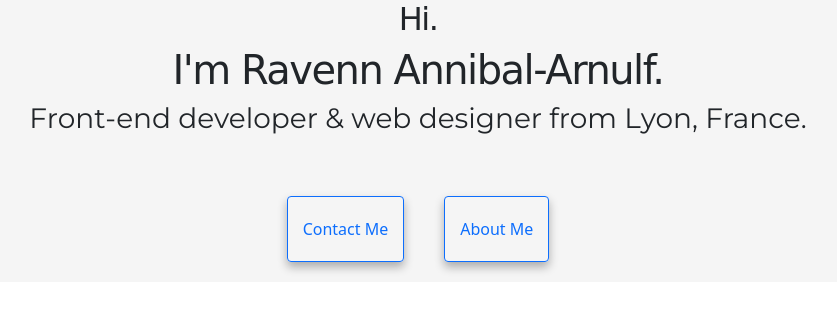
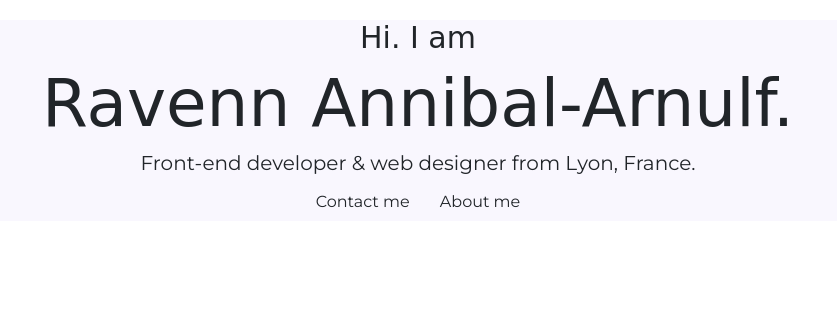
Before and after one commit to Ravennisis/portfolio-project-final, a plain HTML site: page index.html in a window 1280 px wide. Shown: the whole page, without its empty margins (222-1059 px from the left). Drawn offline with nearby package versions, Linux system fonts and the light colour scheme; a web font is replaced by a local one.

Commit message:
styling changes

```diff
--- a/CSS/styles.css
+++ b/CSS/styles.css
@@ -1,45 +1,20 @@
-h1,
-h2 {
-  font-family: "Orelega One", cursive;
-  font-weight: 500;
-  font-size: 3.5em;
-  letter-spacing: -1.5px;
-  line-height: 110%;
-  margin: 0;
+.hero {
+  font-family: "Montserrat", sans-serif;
+  background-color: #f9f7fe;
+  text-align: center;
 }
 
-h3 {
-  font-family: "Montserrat", sans-serif;
+.hero h1 {
+  font-family: "Orelega One", cursive;
+  font-size: 66px;
 }
 
-.navigation-links {
-  display: flex;
-  margin-top: 40px;
-  justify-content: center;
+.hero h2 {
+  font-family: "Orelega One", cursive;
+  font-size: 30px;
+  margin-top: 20px;
 }
 
-.navigation-links a {
-  margin: 20px;
+.hero h3 {
+  font-size: 20px;
 }
-
-.primary-link {
-  border-radius: 4px;
-  padding: 20px 15px;
-  text-decoration: none;
-  text-transform: capitalize;
-  box-shadow: 0 5px 10px rgba(0, 0, 0, 0.3);
-  border: 1px solid;
-}
-
-.secondary-link {
-  border-radius: 4px;
-  padding: 20px 15px;
-  text-decoration: none;
-  text-transform: capitalize;
-  border: 1px solid;
-  box-shadow: 0 5px 10px rgba(0, 0, 0, 0.3);
-}
-
-.hero {
-  background-color: whitesmoke;
-}
--- a/index.html
+++ b/index.html
@@ -15,13 +15,11 @@
 </head>
 <body>
     <div class="hero">
-    <h2 class="text-center"> Hi.</h2>
-    <h1 class="text-center"> I'm Ravenn Annibal-Arnulf.</h1>
-    <h3 class="text-center">Front-end developer & web designer from Lyon, France.</h3>
-    <div class="navigation-links mb-5">
-        <a href="about.html#contact" class="primary-link">Contact me</a>
-        <a href="about.html" class="secondary-link">About me</a>
-      </div>
+    <h2> Hi. I am</h2>
+    <h1> Ravenn Annibal-Arnulf.</h1>
+    <h3>Front-end developer & web designer from Lyon, France.</h3>
+        <a href="#" class="btn btn-branding">Contact me</a>
+        <a href="#" class="btn btn-branding">About me</a>
     </div>
 </body>
 </html>
```
